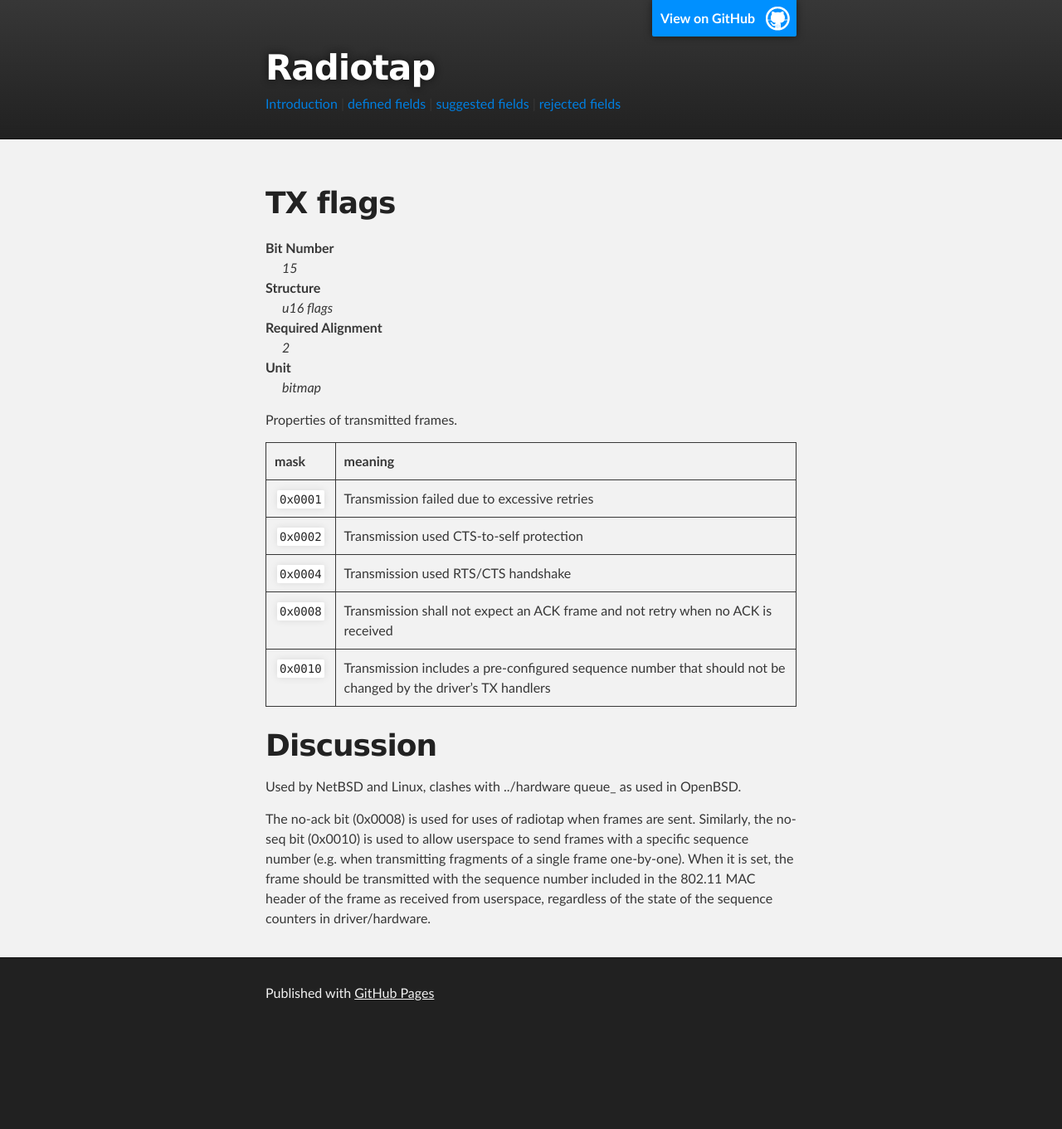
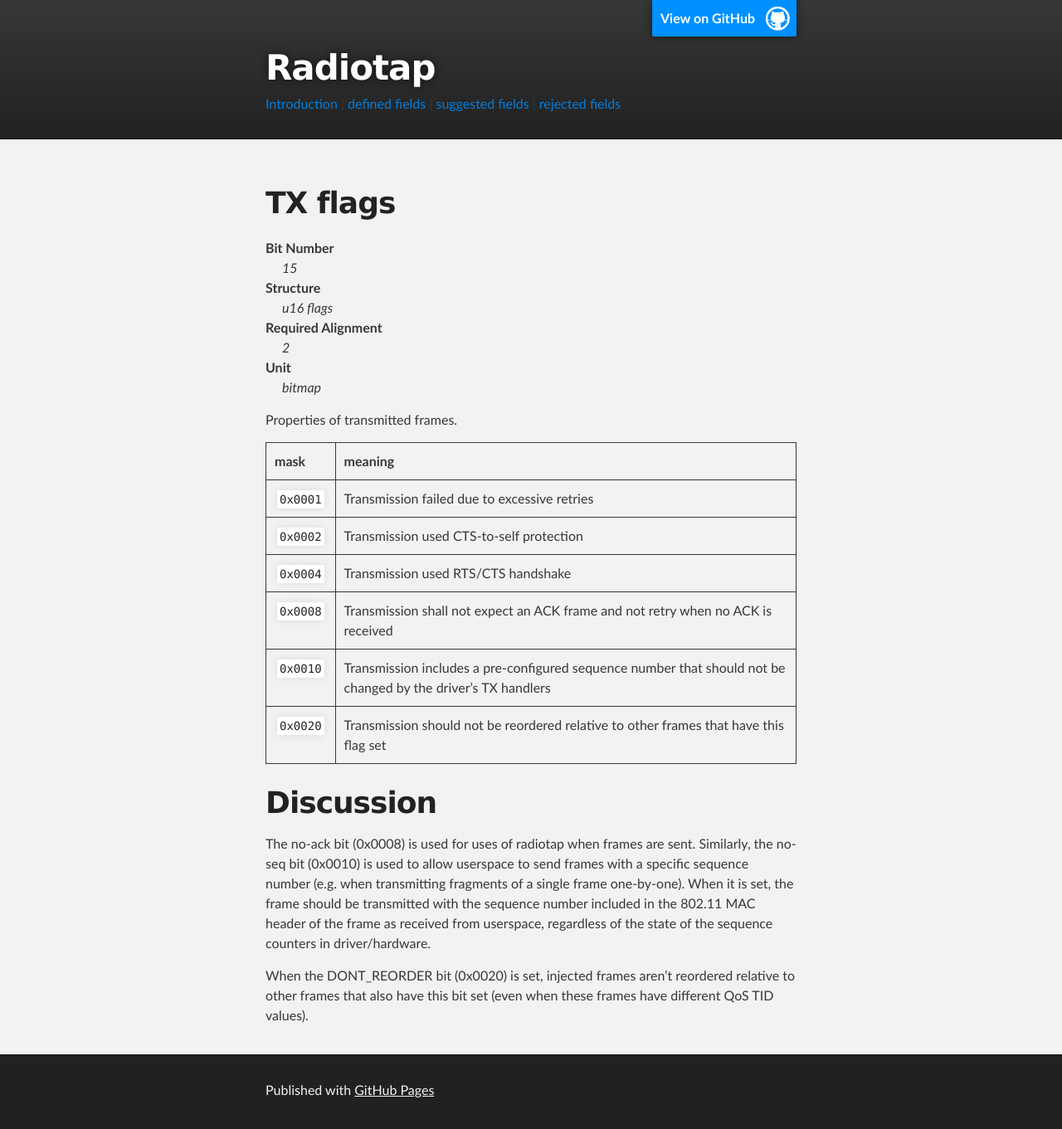
Before and after one commit to radiotap/radiotap.github.io, a Jekyll site: the page built from fields/TX flags.md, in a window 1280 px wide. Shown: the whole page at 83% size. Built offline with Jekyll 4.4.1, drawn with Linux system fonts in a browser that asks for light colours; before the commit the page ends 1244 px from its top, so only the background shows below that.

Commit message:
adopt "TX flags" field per Mathy's proposal

```diff
--- a/fields/TX flags.md
+++ b/fields/TX flags.md
@@ -22,12 +22,10 @@ Properties of transmitted frames.
 |`0x0004` |Transmission used RTS/CTS handshake |
 |`0x0008` |Transmission shall not expect an ACK frame and not retry when no ACK is received |
 |`0x0010` |Transmission includes a pre-configured sequence number that should not be changed by the driver's TX handlers |
+|`0x0020` |Transmission should not be reordered relative to other frames that have this flag set |
 
 Discussion
 ==========
-
-Used by NetBSD and Linux, clashes with ../hardware queue\_ as used in
-OpenBSD.
 
 The no-ack bit (0x0008) is used for uses of radiotap when frames are
 sent. Similarly, the no-seq bit (0x0010) is used to allow userspace to
@@ -36,3 +34,7 @@ fragments of a single frame one-by-one). When it is set, the frame
 should be transmitted with the sequence number included in the 802.11
 MAC header of the frame as received from userspace, regardless of the
 state of the sequence counters in driver/hardware.
+
+When the DONT_REORDER bit (0x0020) is set, injected frames aren't reordered
+relative to other frames that also have this bit set (even when these
+frames have different QoS TID values).
```
Also changed, not shown: other parts of fields/TX flags.md (+1 -1 lines), fields/suggested.md (+0 -1 lines).
